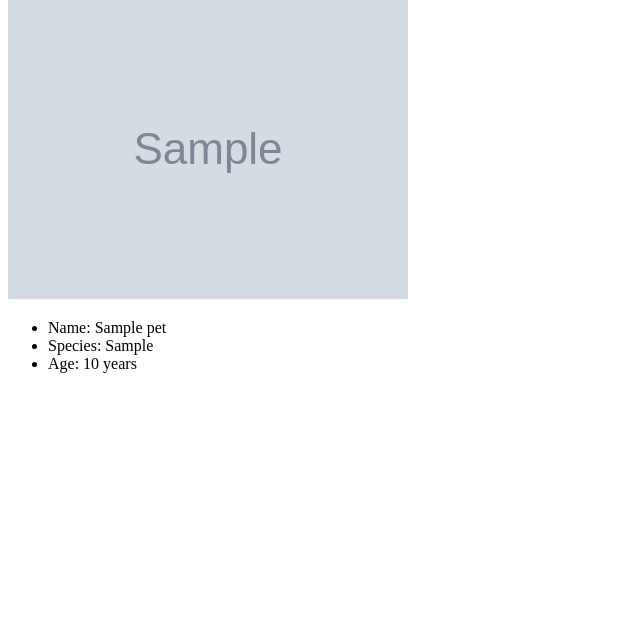
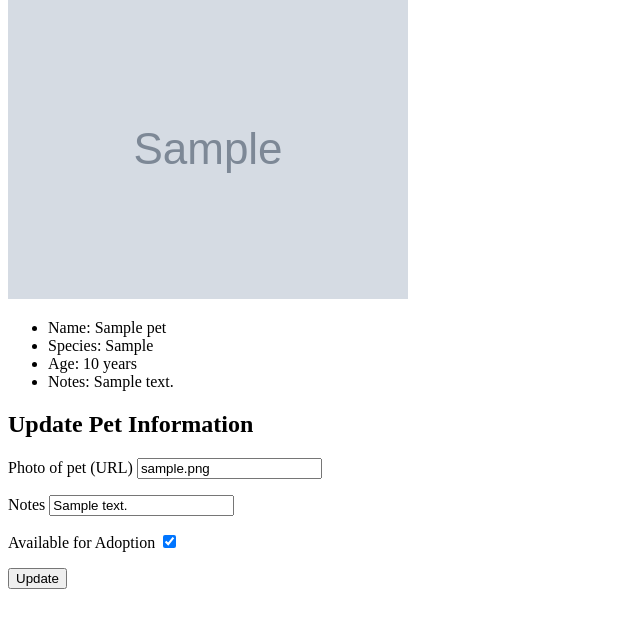
Before and after one commit to nataliecc1701/lesson-25-pt-1, a Flask app: page /1 in a window 1280 px wide. Shown: the part 81-709 px from the top of the page, without its empty margins (0-640 px from the left). Run offline with Flask 3, Linux system fonts and the light colour scheme; tables that the repository leaves empty hold one stand-in row (values such as "Sample post"); grey boxes marked "Sample" are stand-in pictures.

Commit message:
pets can now be edited

```diff
--- a/app.py
+++ b/app.py
@@ -7,7 +7,7 @@ print(sys.path)
 from flask import Flask, render_template, redirect, flash, request
 
 # local imports
-from forms import AddPetForm
+from forms import AddPetForm, EditPetForm
 from models import connect_db, db, Pet
 
 app = Flask(__name__)
@@ -38,6 +38,7 @@ def show_all_pets():
 
 @app.route("/add", methods=["GET", "POST"])
 def add_pet():
+    '''Shows and receives the add pet form'''
     form = AddPetForm()
 
     if form.validate_on_submit():
@@ -55,7 +56,22 @@ def add_pet():
     else:
         return render_template("add-pet.html", form=form)
 
-@app.route("/<int:pet_ID>")
+@app.route("/<int:pet_ID>", methods = ["GET", "POST"])
 def show_pet_details(pet_ID):
+    '''Route for things specific to each pet (details and update form)'''
     pet = Pet.query.get_or_404(pet_ID)
-    return render_template("pet-info.html", pet=pet)
+    form = EditPetForm(obj = pet)
+
+    if form.validate_on_submit():
+        # update the pet
+        pet.photo_url = form.photo_url.data
+        pet.notes = form.notes.data
+        pet.available = form.available.data
+        # send to the database
+        db.session.add(pet)
+        db.session.commit()
+
+        flash(f"{pet.name} updated successfully")
+        return redirect("/")
+    else:
+        return render_template("pet-info.html", pet=pet, form=form)
--- a/forms.py
+++ b/forms.py
@@ -13,3 +13,9 @@ class AddPetForm(FlaskForm):
     photo_url = StringField("Photo of pet (URL)", validators=[Optional(), URL()])
     age = IntegerField("Age (full years)", validators=[Optional(), NumberRange(min=0, max=30)])
     notes = StringField("Notes")
+
+class EditPetForm(FlaskForm):
+    '''form to edit pets'''
+    photo_url = StringField("Photo of pet (URL)", validators=[Optional(), URL()])
+    notes = StringField("Notes")
+    available = BooleanField("Available for Adoption")
--- a/templates/pet-info.html
+++ b/templates/pet-info.html
@@ -9,5 +9,22 @@
         <li>Name: {{pet.name}}</li>
         <li>Species: {{pet.species}}</li>
         <li>Age: {% if pet.age %}{{pet.age}} years{% else %}Unknown{% endif %}</li>
+        {% if pet.notes %}<li>Notes: {{pet.notes}}</li> {% endif %}
     </ul>
+    <h2>Update Pet Information</h2>
+    <form method="POST">
+        {{ form.hidden_tag() }}
+        {% for field in form
+            if field.widget.input_type != "hidden" %}
+            <p>
+                {{field.label}}
+                {{field}}
+
+                {% for error in field.errors %}
+                    {{ error }}
+                {% endfor %}
+            </p>
+        {% endfor %}
+        <button>Update</button>
+    </form>
 {% endblock %}
```
